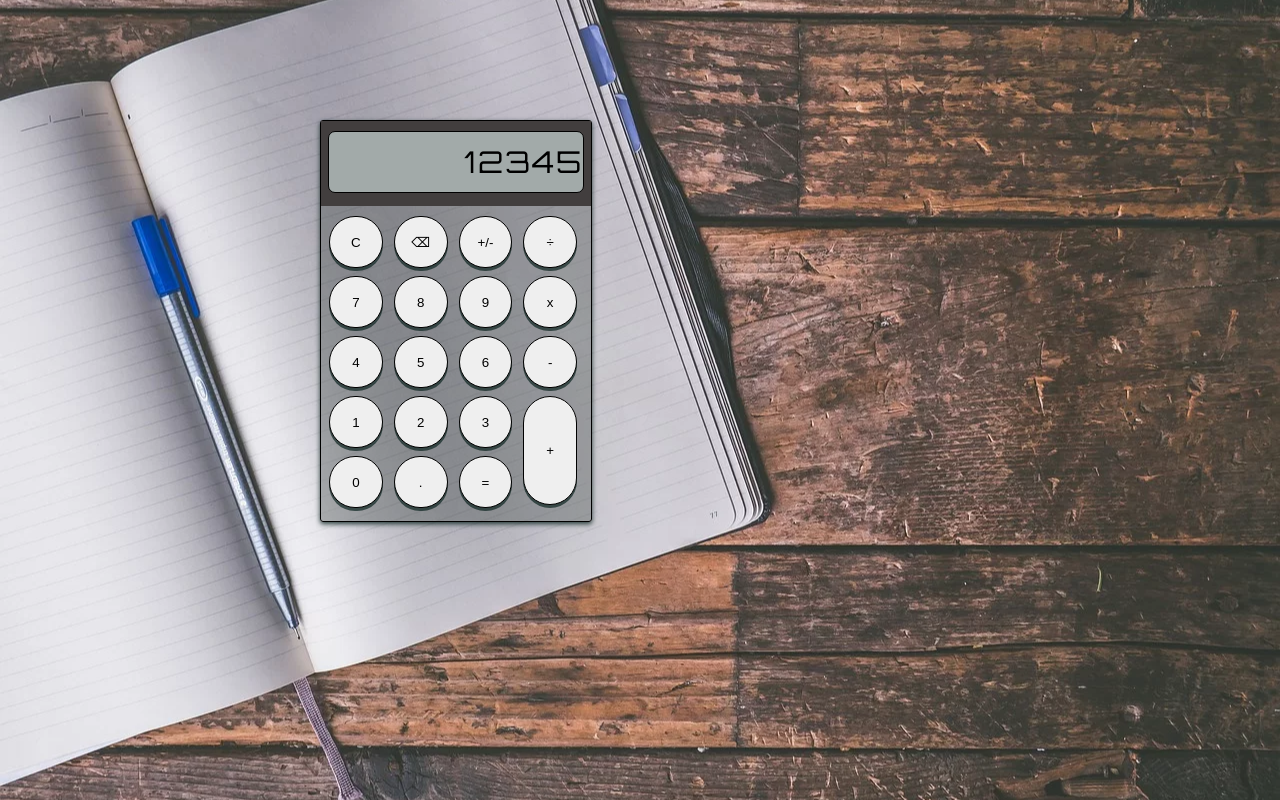
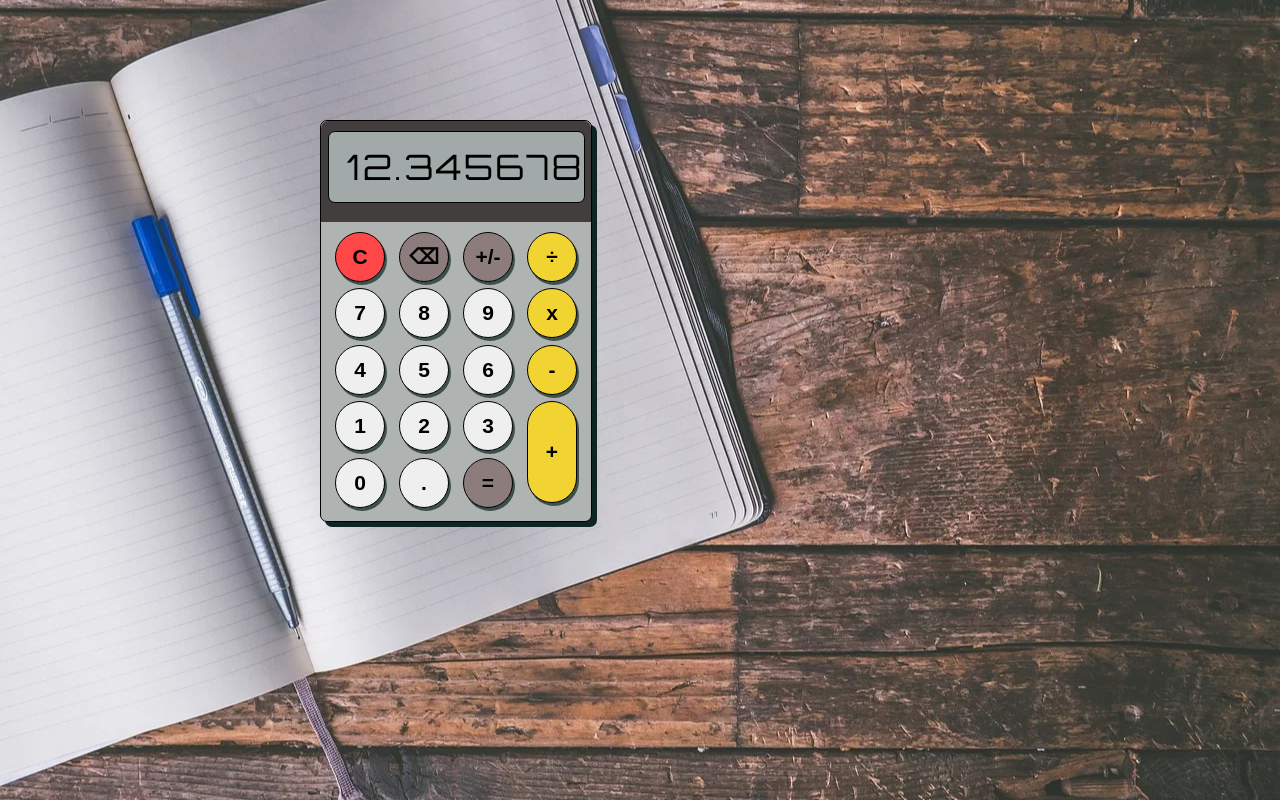
Before and after one commit to huyserp/calculator, a plain HTML site: page index.html in a window 1280 px wide. Drawn offline with Linux system fonts and the light colour scheme.

Commit message:
color and depth to buttons and calc body

```diff
--- a/index.html
+++ b/index.html
@@ -12,7 +12,7 @@
     <body>
         <div class="calcbody">
            <div class="display">
-               <div class="numdisplay">12345</div>
+               <div class="numdisplay">12.345678</div>
            </div>
            <div class="buttonsgrid">
                <button class="clear">C</button>
--- a/styles/calc.css
+++ b/styles/calc.css
@@ -8,9 +8,9 @@ body {
 
 div.calcbody {
     border: 1px solid black;
-    box-shadow: 0px 2px 5px 0px rgba(14, 37, 34, 0.87);
-    border-radius: 3px;
-    background-color: rgba(81, 87, 86, 0.4);
+    box-shadow: 5px 5px rgb(14, 37, 34);
+    border-radius: 7px;
+    background-color: rgb(175, 180, 179);
     min-width: 270px;
     max-width: 270px;
     min-height: 400px;
@@ -24,25 +24,26 @@ div.calcbody {
 div.display {
     min-width: 270px;
     max-width: 270px;
-    min-height: 75px;
-    max-height: 75px;
+    min-height: 91px;
+    max-height: 91px;
     padding-top: 10px;
     background-color: rgb(66, 62, 62);
+    border-top-left-radius: 7px;
+    border-top-right-radius: 7px;
 }
 
 div.numdisplay {
     background-color: rgb(162, 170, 169);
     border: 1px solid black;
     border-radius: 7px;
-    min-width: 254px;
-    max-width: 254px;
-    min-height: 60px;
-    max-height: 60px;
-    position: relative;
+    min-width: 255px;
+    max-width: 255px;
+    min-height: 70px;
+    max-height: 70px;
     margin: 0 auto;
     font-family: 'Orbitron', sans-serif;
-    font-size: 30px;
-    line-height: 60px;
+    font-size: 35px;
+    line-height: 70px;
     letter-spacing: .07em;
     text-align: right;
     overflow: scroll;
@@ -51,21 +52,23 @@ div.numdisplay {
 div.buttonsgrid {
     min-width: 254px;
     max-width: 254px;
-    min-height: 295px;
-    max-height: 295px;
+    min-height: 280px;
+    max-height: 280px;
     margin: 10px auto;
     display: grid;
     grid-template: repeat(5, 1fr) / repeat(4, 1fr);
-    grid-gap: 5px;
+    grid-gap: 2px;
+    justify-items: center;
 }
 
 .buttonsgrid button {
-    display: inline-block;
-    width: 90%;
-    height: 95%;
+    font-size: 1.75em;
+    font-weight: 600;
+    width: 80%;
+    height: 92%;
     border-radius: 50px;
     border: .5px solid black;
-    box-shadow: 0px 3px rgba(14, 37, 34, 0.7);
+    box-shadow: 2px 3px rgb(14, 37, 34, 0.7);
 }
 
 .buttonsgrid button:active {
@@ -77,11 +80,21 @@ div.buttonsgrid {
 }
 
 .add {
-
     height: 100%;
     grid-column-start: 4;
     grid-column-end: 4;
     grid-row-start: 4;
     grid-row-end: 6;
+}
 
+.divide, .multiply, .subtract, .add {
+    background-color: hsl(51, 87%, 57%);
 }
+
+.clear {
+    background-color: hsl(0, 100%, 64%);
+}
+
+.backspace, .plusminus, .equals {
+    background-color: hsl(0, 7%, 52%)
+}
```
